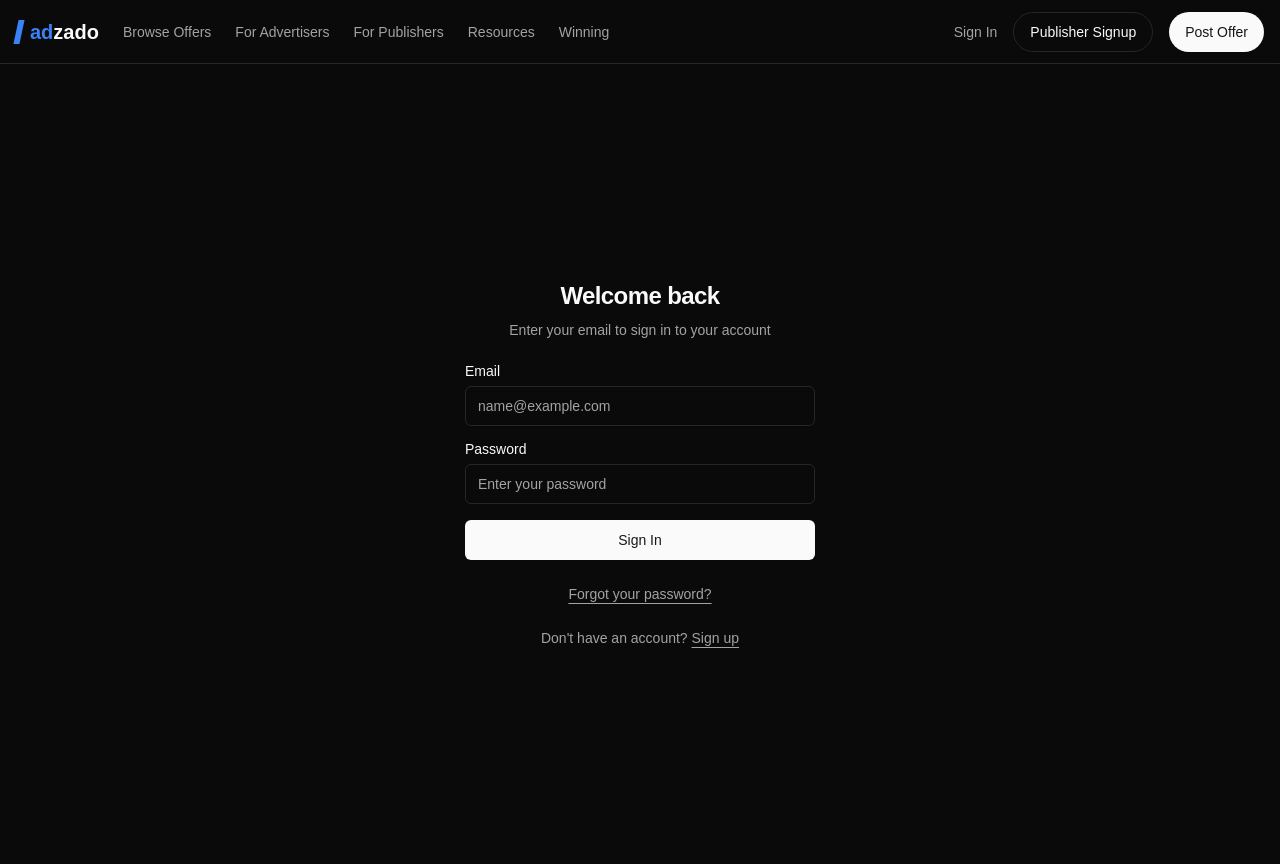
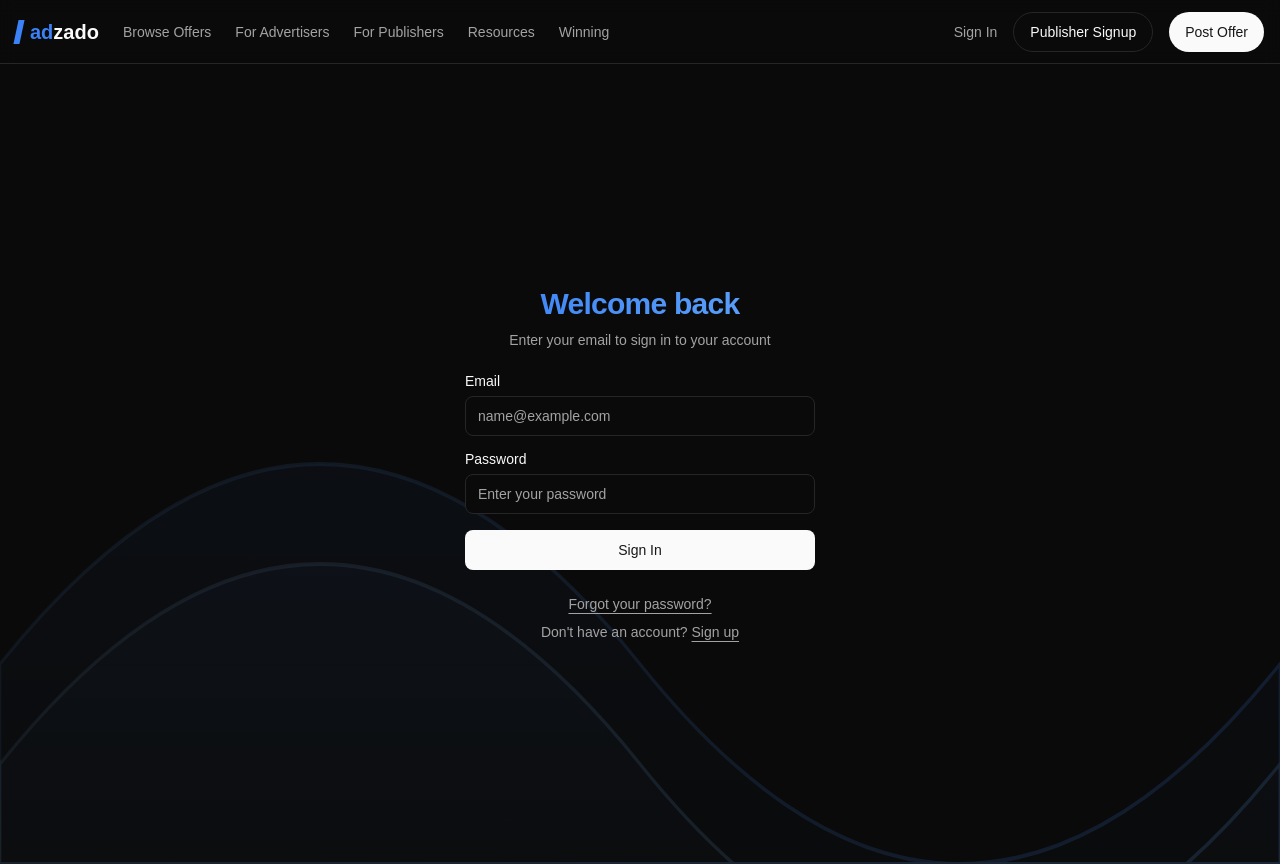
Before and after one commit to PolarCoding85/adzado-marketplace, a Next.js app: page /sign-in in a window 1280 px wide. Shown: the top 864 px of the page. Built offline with nearby package versions, Linux system fonts and the light colour scheme.

Commit message:
updated sign in page

```diff
--- a/app/(auth)/sign-in/page.tsx
+++ b/app/(auth)/sign-in/page.tsx
@@ -1,21 +1,104 @@
+"use client"
+
 import Link from "next/link"
 import { Button } from "@/components/ui/button"
 import { Input } from "@/components/ui/input"
 import { Label } from "@/components/ui/label"
+import { motion } from "framer-motion"
 
 export default function SignInPage() {
   return (
-    <div className='container flex h-screen w-screen flex-col items-center justify-center'>
-      <div className='mx-auto flex w-full flex-col justify-center space-y-6 sm:w-[350px]'>
-        <div className='flex flex-col space-y-2 text-center'>
-          <h1 className='text-2xl font-semibold tracking-tight'>
+    <div className='relative flex min-h-screen w-screen flex-col items-center justify-center px-4 overflow-hidden'>
+      {/* Background Graph SVG */}
+      <motion.div
+        className='absolute inset-0 z-0 opacity-20'
+        initial={{ opacity: 0 }}
+        animate={{ opacity: 0.2 }}
+        transition={{ duration: 1 }}
+      >
+        <svg
+          viewBox='0 0 1000 400'
+          preserveAspectRatio='none'
+          className='h-full w-full'
+        >
+          <motion.path
+            initial={{ pathLength: 0 }}
+            animate={{ pathLength: 1 }}
+            transition={{ duration: 2, ease: "easeInOut" }}
+            d='M0 300 Q 250 100 500 300 T 1000 300 L 1000 400 L 0 400 Z'
+            fill='url(#fillGradient1)'
+            stroke='url(#gradient1)'
+            strokeWidth='2'
+          />
+          <motion.path
+            initial={{ pathLength: 0 }}
+            animate={{ pathLength: 1 }}
+            transition={{ duration: 2, delay: 0.5, ease: "easeInOut" }}
+            d='M0 350 Q 250 150 500 350 T 1000 350 L 1000 400 L 0 400 Z'
+            fill='url(#fillGradient2)'
+            stroke='url(#gradient2)'
+            strokeWidth='2'
+          />
+          <defs>
+            <linearGradient id='gradient1' x1='0%' y1='0%' x2='100%' y2='0%'>
+              <stop offset='0%' stopColor='#60A5FA' stopOpacity='0.4' />
+              <stop offset='100%' stopColor='#3B82F6' stopOpacity='0.8' />
+            </linearGradient>
+            <linearGradient id='gradient2' x1='0%' y1='0%' x2='100%' y2='0%'>
+              <stop offset='0%' stopColor='#93C5FD' stopOpacity='0.4' />
+              <stop offset='100%' stopColor='#60A5FA' stopOpacity='0.8' />
+            </linearGradient>
+            <linearGradient
+              id='fillGradient1'
+              x1='0%'
+              y1='0%'
+              x2='0%'
+              y2='100%'
+            >
+              <stop offset='0%' stopColor='#3B82F6' stopOpacity='0.2' />
+              <stop offset='100%' stopColor='#3B82F6' stopOpacity='0.05' />
+            </linearGradient>
+            <linearGradient
+              id='fillGradient2'
+              x1='0%'
+              y1='0%'
+              x2='0%'
+              y2='100%'
+            >
+              <stop offset='0%' stopColor='#60A5FA' stopOpacity='0.15' />
+              <stop offset='100%' stopColor='#60A5FA' stopOpacity='0.03' />
+            </linearGradient>
+          </defs>
+        </svg>
+      </motion.div>
+
+      {/* Content */}
+      <motion.div
+        initial={{ opacity: 0, y: 20 }}
+        animate={{ opacity: 1, y: 0 }}
+        transition={{ duration: 0.5 }}
+        className='relative z-10 mx-auto flex w-full flex-col justify-center space-y-6 sm:w-[350px]'
+      >
+        <motion.div
+          initial={{ opacity: 0 }}
+          animate={{ opacity: 1 }}
+          transition={{ delay: 0.2, duration: 0.5 }}
+          className='flex flex-col space-y-2 text-center'
+        >
+          <h1 className='gradient-heading text-3xl font-bold tracking-tight'>
             Welcome back
           </h1>
           <p className='text-sm text-muted-foreground'>
             Enter your email to sign in to your account
           </p>
-        </div>
-        <div className='grid gap-6'>
+        </motion.div>
+
+        <motion.div
+          initial={{ opacity: 0 }}
+          animate={{ opacity: 1 }}
+          transition={{ delay: 0.3, duration: 0.5 }}
+          className='grid gap-6'
+        >
           <form>
             <div className='grid gap-4'>
               <div className='grid gap-2'>
@@ -27,6 +110,7 @@ export default function SignInPage() {
                   autoCapitalize='none'
                   autoComplete='email'
                   autoCorrect='off'
+                  className='rounded-lg'
                 />
               </div>
               <div className='grid gap-2'>
@@ -35,12 +119,20 @@ export default function SignInPage() {
                   id='password'
                   placeholder='Enter your password'
                   type='password'
+                  className='rounded-lg'
                 />
               </div>
-              <Button>Sign In</Button>
+              <Button className='rounded-lg'>Sign In</Button>
             </div>
           </form>
-        </div>
+        </motion.div>
+
+        <motion.div
+          initial={{ opacity: 0 }}
+          animate={{ opacity: 1 }}
+          transition={{ delay: 0.4, duration: 0.5 }}
+          className='space-y-2'
+        >
           <p className='px-8 text-center text-sm text-muted-foreground'>
             <Link
               href='/forgot-password'
@@ -58,7 +150,8 @@ export default function SignInPage() {
               Sign up
             </Link>
           </p>
-      </div>
+        </motion.div>
+      </motion.div>
     </div>
   )
 }
--- a/app/globals.css
+++ b/app/globals.css
@@ -66,7 +66,10 @@ body {
 }
 
 .gradient-heading {
-  @apply bg-clip-text text-transparent bg-gradient-to-r from-white to-gray-500;
+  background: linear-gradient(to right, #3b82f6, #60a5fa);
+  -webkit-background-clip: text;
+  -webkit-text-fill-color: transparent;
+  background-clip: text;
 }
 
 .card-gradient {
```
Lines whose indentation alone changed are shown as unchanged.
